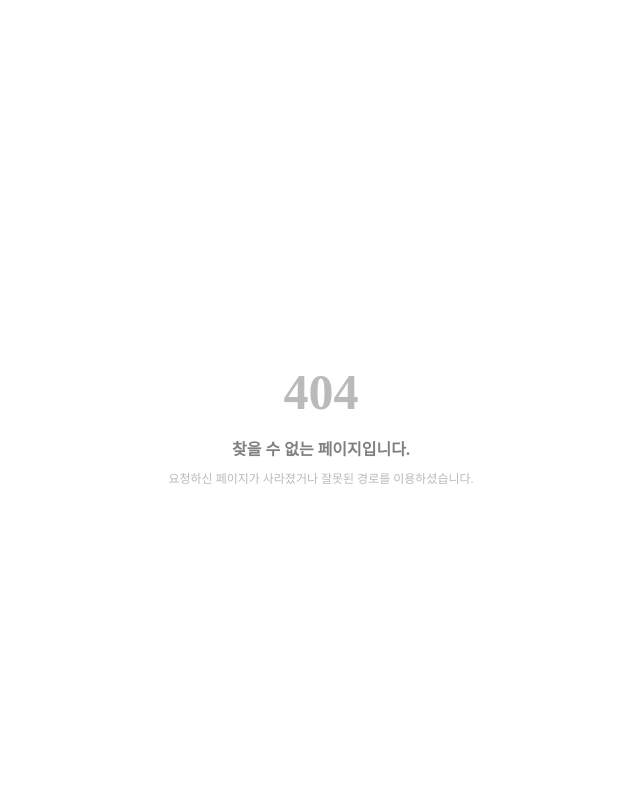
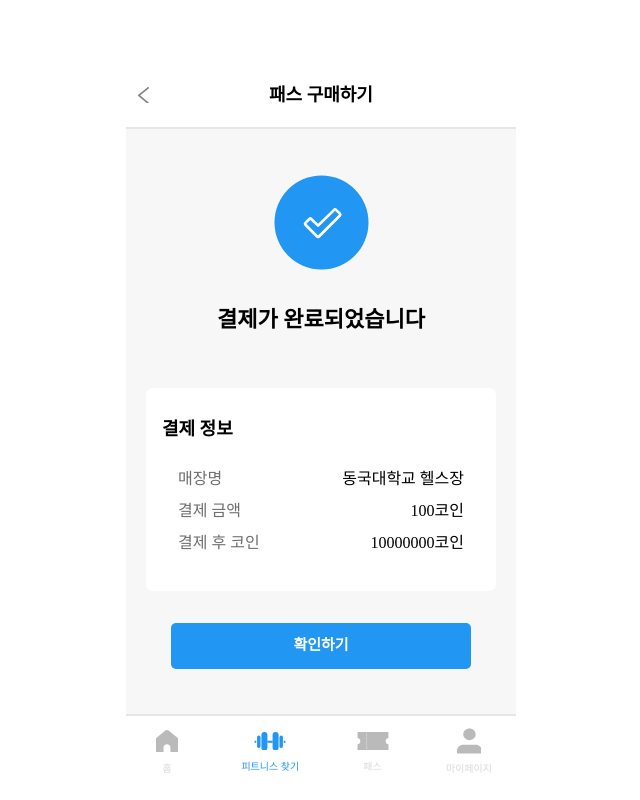
Before and after one commit to Whatdoyumin/fitpass-web, a React (Vite) app: page /purchase-pass/1/done in a window 1280 px wide. Before the commit this address had no page. Shown: the whole page, without its empty margins (319-959 px from the left). Built offline with nearby package versions, Linux system fonts and the light colour scheme; a web font is replaced by a local one.

Commit message:
feat: 패스 구매하기 페이지 router 수정 및 구현

```diff
--- /dev/null
+++ b/src/assets/svg/PassPayment.tsx
@@ -0,0 +1,13 @@
+import * as React from "react";
+import type { SVGProps } from "react";
+const SvgPassPayment = (props: SVGProps<SVGSVGElement>) => (
+  <svg xmlns="http://www.w3.org/2000/svg" fill="none" viewBox="0 0 96 95" {...props}>
+    <circle cx={48} cy={47.5} r={47.5} fill="#2196F3" />
+    <path fill="#2196F3" d="M27.416 26.389h42.222V68.61H27.416z" />
+    <path
+      fill="#fff"
+      d="m67.54 37.644-3.958-3.886a2.64 2.64 0 0 0-3.726 0l-15.287 15.1-6.052-5.872a2.64 2.64 0 0 0-3.724.008l-3.958 3.959a2.64 2.64 0 0 0 0 3.729l11.812 11.875a2.64 2.64 0 0 0 3.733 0l21.169-21.174a2.64 2.64 0 0 0-.009-3.74m-23.034 23.05L32.694 48.82l3.958-3.959.013.013 6.985 6.777a1.32 1.32 0 0 0 1.846 0L61.73 35.625l3.949 3.892z"
+    />
+  </svg>
+);
+export default SvgPassPayment;
--- a/src/constants/nav-menu.tsx
+++ b/src/constants/nav-menu.tsx
@@ -13,6 +13,7 @@ export const PATH_NAMES = new Map<string, string>([
   ["/find-id", "아이디 찾기"],
   ["/find-password", "비밀번호 찾기"],
   ["/purchase-pass/:id", "패스 구매하기"],
+  ["/purchase-pass/:id/done", "패스 구매하기"],  // 추후 x 표시로 변경
   ["/use-pass", "보유 패스"],
   ["/my/edit-profile", "개인정보 수정"],
   ["/my/change-password", "비밀번호 변경"],
--- /dev/null
+++ b/src/pages/PassPaymentSuccess.tsx
@@ -0,0 +1,34 @@
+import { useNavigate } from "react-router-dom";
+import { PassPayment } from "../assets/svg";
+
+const PassPaymentSuccess = () => {
+
+  const navigate = useNavigate();
+
+  const navigateToUsePass = () => {
+    navigate("/use-pass");
+  }
+
+  return (
+    <div className="flex flex-col bg-white-200 h-[736px] items-center justify-center">
+      <div className="flex flex-col items-center justify-center gap-[33px]">
+        <PassPayment className="w-[95px] h-[95px]" />
+        <p className="font-bold text-[22px] mb-5">결제가 완료되었습니다</p>
+      </div>
+      <div className="w-[350px] h-[203px] rounded-[7px] bg-white-100 p-4 flex flex-col gap-2 mt-8 mb-3 ">
+        <p className="font-bold text-[18px] pt-3">결제 정보</p>
+        <div className="p-4 flex flex-col gap-2 text-base font-medium">
+          <div className="flex justify-between"><span className="text-gray-600 ">매장명</span><span>동국대학교 헬스장</span></div>
+          <div className="flex justify-between"><span className="text-gray-600">결제 금액</span><span>100코인</span></div>
+          <div className="flex justify-between"><span className="text-gray-600">결제 후 코인</span><span>10000000코인</span></div>
+        </div>
+      </div>
+      <div className="flex flex-col items-center">
+        <button type="submit" onClick={() => navigateToUsePass()}
+          className="w-[300px] h-[46px] rounded-[5px] bg-blue-500 text-white-100 flex justify-center items-center text-[15px] font-bold mt-5">확인하기</button>
+      </div>
+    </div>
+  );
+}
+
+export default PassPaymentSuccess;
--- a/src/pages/PurchasePass.tsx
+++ b/src/pages/PurchasePass.tsx
@@ -1,5 +1,7 @@
 import { useState } from "react";
-import PassPaymentSuccess from "../components/PassPaymentSuccess";
+import PassPaymentSuccess from "./PassPaymentSuccess";
+import Modal from "../components/Modal";
+import { useNavigate } from "react-router-dom";
 
 function PurchasePass() {
 
@@ -12,6 +14,12 @@ function PurchasePass() {
 
   const handleModalClose = () => {
     setIsModal(false);
+  }
+
+  const navigate = useNavigate();
+
+  const handlePurchaseDone = () => {
+    navigate(`/purchase-pass/1/done`)
   }
 
   const imgurl: string = "https://s3-alpha-sig.figma.com/img/9771/3785/008387989af4aead9a0b02db565f1ca0?Expires=1736726400&Key-Pair-Id=APKAQ4GOSFWCVNEHN3O4&Signature=keikTmna2x6G2RNM~AJfZPEQ8GLIRVkUj8uV39FdgmBSNhPtcCsbYmx4TUtHSc45mqkkUK9Kme6sCAsytIzjSXFm1yVf0Xdwn1z6MjcNpd6jUQ4zU3YJwiuU9lTQ~ka74kZiU5WHriQQATmPMe1Wl3yRmWXTWMHxM-He9TpQot-gIi944ECLqOM7p0D3mZQeg8-BSFFoiXybxXYMUCQSPcAhY587xbNAgHwXeZog23iWpVYN1PRIiGV3Ba4G1PcQTPB1SJVgL6fDyEEh31DiSvaR6TR4rZ9mZMD8~WKluhc2XekN2W1OzCT~An0H1d0HtInNcGaAV4PDeCi1-IOfLQ__"
@@ -50,7 +58,14 @@ function PurchasePass() {
           </div>
         </div>
       </div>
-      {isModal && <Modal onClose={handleModalClose} />}
+      {isModal && <Modal
+        isOpen={isModal}
+        onClose={handleModalClose}
+        onSuccess={handlePurchaseDone}
+        title="패스를 구매하시겠습니까?"
+        btn1Text="아니요"
+        btn2Text="확인"/>}
+      {/* {isModal && <Modal onClose={handleModalClose} />} */}
     </>
   );
 }
@@ -58,18 +73,18 @@ function PurchasePass() {
 export default PurchasePass;
 
 
-const Modal = ({ onClose }) => {
+// const Modal = ({ onClose }) => {
 
-  return (
-    <div className="w-[390px] h-[736px] z-50 fixed bg-black-700/60 flex flex-col justify-center items-center">
-      <div className="bg-white-100 w-[300px] h-[152px] rounded-[10px] flex flex-col justify-evenly">
-        <p className="flex text-[18px] font-medium flex justify-center">패스를 구매하시겠습니까?</p>
-        <div className="flex justify-around">
-          <button onClick={() => onClose()} className="w-[130px] h-[46px] bg-blue-250 text-white-100 text-[14px] font-medium rounded-[5px]" >아니요</button>
-          <button className="w-[130px] h-[46px] bg-blue-500 text-white-100 text-[14px] font-medium rounded-[5px]"
-            >확인</button>
-        </div>
-      </div>
-    </div>
-  );
-}
+//   return (
+//     <div className="w-[390px] h-[736px] z-50 fixed bg-black-700/60 flex flex-col justify-center items-center">
+//       <div className="bg-white-100 w-[300px] h-[152px] rounded-[10px] flex flex-col justify-evenly">
+//         <p className="flex text-[18px] font-medium flex justify-center">패스를 구매하시겠습니까?</p>
+//         <div className="flex justify-around">
+//           <button onClick={() => onClose()} className="w-[130px] h-[46px] bg-blue-250 text-white-100 text-[14px] font-medium rounded-[5px]" >아니요</button>
+//           <button className="w-[130px] h-[46px] bg-blue-500 text-white-100 text-[14px] font-medium rounded-[5px]"
+//             >확인</button>
+//         </div>
+//       </div>
+//     </div>
+//   );
+// }
--- a/src/pages/index.ts
+++ b/src/pages/index.ts
@@ -19,6 +19,7 @@ import BuyCoins from "./BuyCoins";
 import MyPage from "./MyPage/MyPage";
 import ChangePhone from "./ChangePhone/ChangePhone";
 import Notice from "./Notice/Notice";
+import PassPaymentSuccess from "./PassPaymentSuccess";
 
 export {
   Home,
@@ -42,4 +43,5 @@ export {
   MyPage,
   ChangePhone,
   Notice,
+  PassPaymentSuccess,
 };
--- a/src/routes/Router.tsx
+++ b/src/routes/Router.tsx
@@ -22,6 +22,7 @@ import {
   ChangePhone,
   Payment,
   Notice,
+  PassPaymentSuccess,
 } from "../pages/index";
 import NotFound from "../pages/NotFound";
 import NoticeDetail from "../pages/Notice/NoticeDetail";
@@ -77,6 +78,10 @@ const Router = createBrowserRouter([
         element: <PurchasePass />,
       },
       {
+        path: "/purchase-pass/:id/done",
+        element: <PassPaymentSuccess />
+      },
+      {
         path: "/use-pass",
         element: <UsePass />,
       },
```
Also changed, not shown: public/svg/pass_payment.svg (added).
